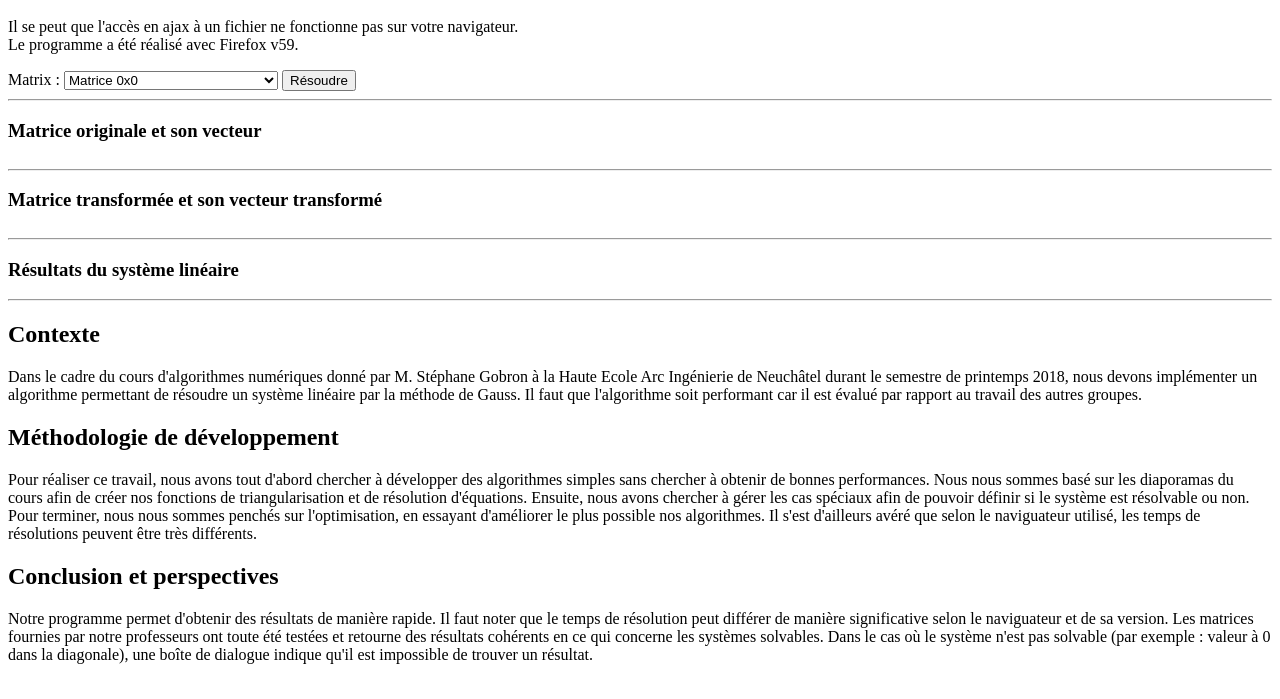
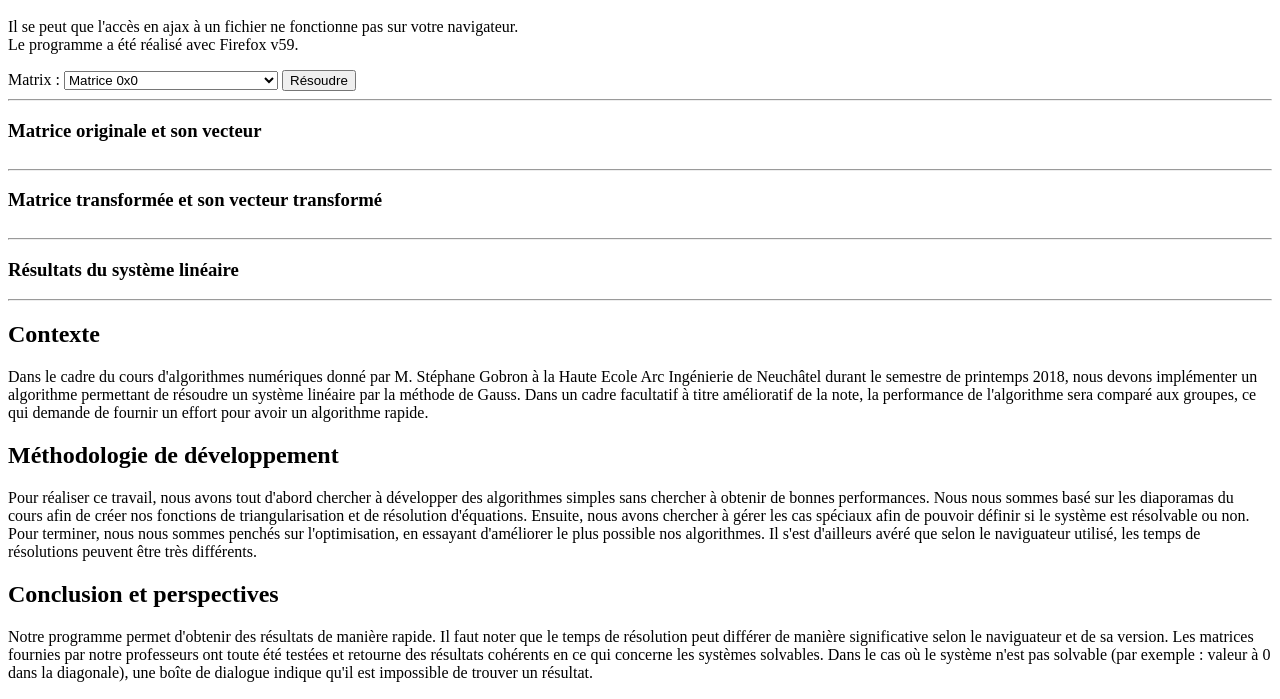
Before and after one commit to Asmoday4949/AN_Labo3_EquipeB3, a plain HTML site: page index.html in a window 1280 px wide. Shown: the part 101-800 px from the top of the page. Drawn offline with Linux system fonts and the light colour scheme.

Commit message:
change sentence

```diff
--- a/index.html
+++ b/index.html
@@ -82,7 +82,7 @@
 	<h2>Contexte</h2>
 	<p>
 		Dans le cadre du cours d'algorithmes numériques donné par M. Stéphane Gobron à la Haute Ecole Arc Ingénierie de Neuchâtel durant le semestre de printemps 2018, nous devons implémenter un algorithme permettant de résoudre un système linéaire par la méthode de Gauss.
-		Il faut que l'algorithme soit performant car il est évalué par rapport au travail des autres groupes.
+		Dans un cadre facultatif à titre amélioratif de la note, la performance de l'algorithme sera comparé aux groupes, ce qui demande de fournir un effort pour avoir un algorithme rapide.
 	</p>
 
 	<h2>Méthodologie de développement</h2>
```
